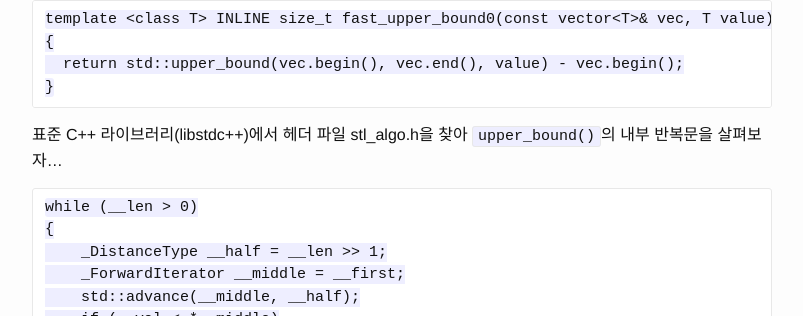
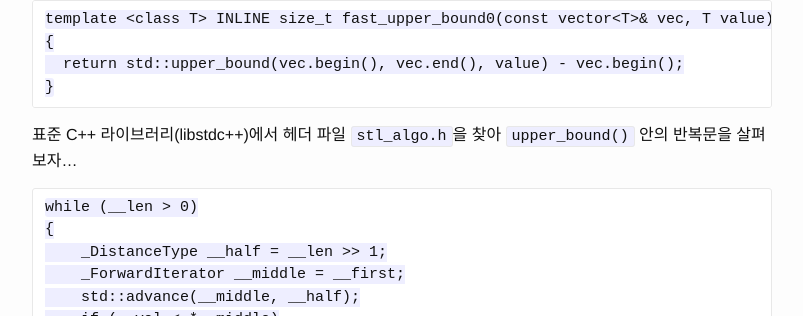
Before and after one commit to dalinaum/dalinaum.github.io, a Jekyll site: the page built from _posts/2015-08-16-how-we-beat-cpp-stl-binary-search.markdown, in a window 1280 px wide and 900 px high, scrolled down 3475 px. Shown: the part 134-450 px from the top of the window, without its empty margins (238-1041 px from the left). Built offline with Jekyll 4.4.1, drawn with Linux system fonts in a browser that asks for light colours; Markdown is read by kramdown in place of the engine named in the settings.

Commit message:
Improve formatting.

````diff
--- a/_posts/2015-08-16-how-we-beat-cpp-stl-binary-search.markdown
+++ b/_posts/2015-08-16-how-we-beat-cpp-stl-binary-search.markdown
@@ -97,7 +97,7 @@ template <class T> INLINE size_t fast_upper_bound0(const vector<T>& vec, T value
 }
 ```
 
-표준 C++ 라이브러리(libstdc++)에서 헤더 파일 stl_algo.h을 찾아 `upper_bound()`의 내부
+표준 C++ 라이브러리(libstdc++)에서 헤더 파일 `stl_algo.h`을 찾아 `upper_bound()` 안의
 반복문을 살펴보자...
 
 ```
````
